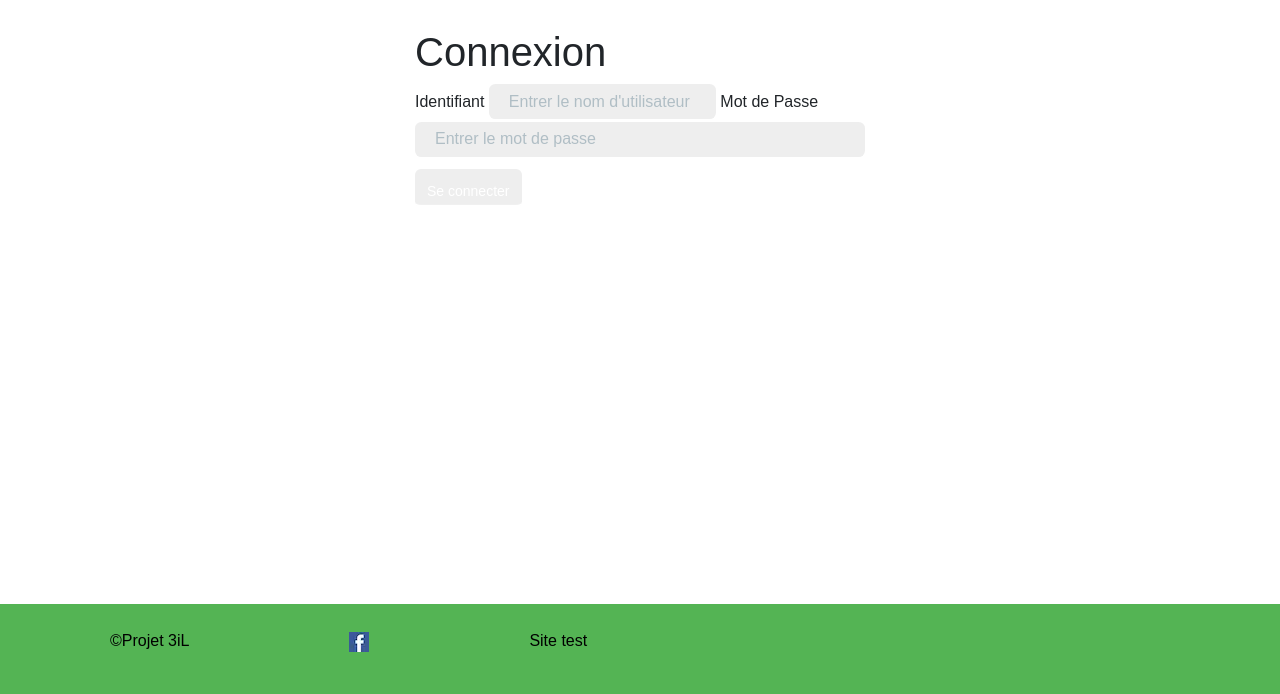
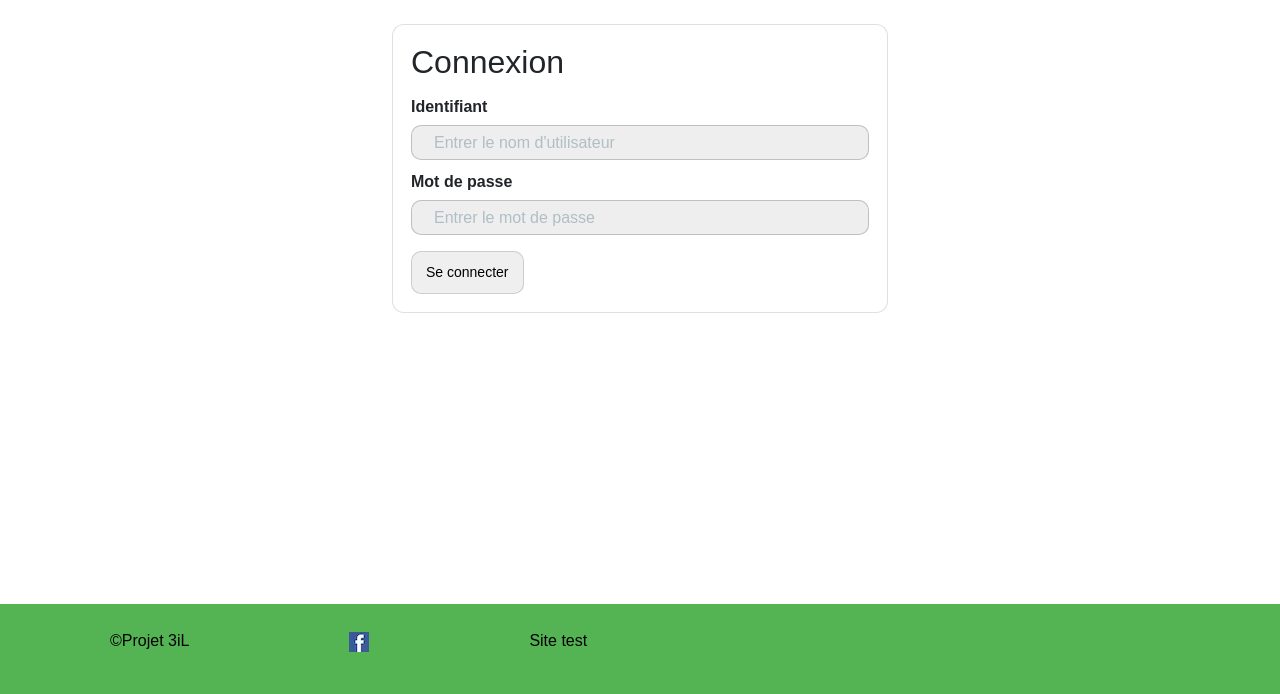
Before and after one commit to CepheusArcko-1/EcoConcept, a PHP site: page /connexion.php in a window 1280 px wide. Shown: the part 106-800 px from the top of the page. Run offline with PHP 8.4, Linux system fonts and the light colour scheme.

Commit message:
connexion

```diff
--- a/site/connexion.php
+++ b/site/connexion.php
@@ -46,39 +46,96 @@ session_start();
 <!--*************** END MENU ***************-->
 	</section>
 
-	<main class="container" style="max-width:480px;margin:18px auto;">
-		<form action="controleur/traitementFormConnexion.php" method="POST" id="login">
-			<h1>Connexion</h1>
-			<span class="err">
+<main class="container" style="max-width:520px;margin:24px auto; padding:0 12px;">
+
+	<div style="
+		border:1px solid rgba(0,0,0,.12);
+		border-radius:12px;
+		padding:18px;
+		background:#fff;
+	">
+		<h1 style="font-size:2rem; line-height:1.2; margin:0 0 14px 0;">Connexion</h1>
+
+		<span class="err" role="status" aria-live="polite" style="display:block; margin-bottom:12px;">
 			<?php
 				if (isset($_SESSION['errCnx'])) {
-						echo $_SESSION['errCnx'];
+					echo htmlspecialchars($_SESSION['errCnx'], ENT_QUOTES | ENT_SUBSTITUTE, 'UTF-8');
 					$_SESSION['errCnx'] = "";
 				}
 
 				if (isset($_SESSION['creationOk'])) {
-						echo $_SESSION['creationOk'];
+					echo htmlspecialchars($_SESSION['creationOk'], ENT_QUOTES | ENT_SUBSTITUTE, 'UTF-8');
 					$_SESSION['creationOk'] = "";
 				}
 
 				if (isset($_SESSION['creationNok'])) {
-						echo $_SESSION['creationNok'];
+					echo htmlspecialchars($_SESSION['creationNok'], ENT_QUOTES | ENT_SUBSTITUTE, 'UTF-8');
 					$_SESSION['creationNok'] = "";
 				}
 			?>
 		</span>
-			<div class="input-field">
-				<label for="idUtil">Identifiant</label>
-				<input type="text" placeholder="Entrer le nom d'utilisateur" name="idUtil" id="idUtil" required autocomplete="username">
 
-				<label for="mdpUtil">Mot de Passe</label>
-				<input type="password" placeholder="Entrer le mot de passe" name="mdpUtil" id="mdpUtil" required autocomplete="current-password">
+		<form action="controleur/traitementFormConnexion.php" method="POST" id="login" style="margin:0;">
 
-				<div style="margin-top:12px;">
-					<input type="submit" value="Se connecter" class="button">
+			<div style="display:grid; gap:10px;">
+				<div>
+					<label for="idUtil" style="display:block; font-weight:600; margin-bottom:6px;">Identifiant</label>
+					<input
+						type="text"
+						placeholder="Entrer le nom d'utilisateur"
+						name="idUtil"
+						id="idUtil"
+						required
+						autocomplete="username"
+						maxlength="120"
+						style="
+							width:100%;
+							padding:10px 12px;
+							border:1px solid rgba(0,0,0,.2);
+							border-radius:10px;
+							outline:none;
+						"
+					>
 				</div>
+
+				<div>
+					<label for="mdpUtil" style="display:block; font-weight:600; margin-bottom:6px;">Mot de passe</label>
+					<input
+						type="password"
+						placeholder="Entrer le mot de passe"
+						name="mdpUtil"
+						id="mdpUtil"
+						required
+						autocomplete="current-password"
+						maxlength="120"
+						style="
+							width:100%;
+							padding:10px 12px;
+							border:1px solid rgba(0,0,0,.2);
+							border-radius:10px;
+							outline:none;
+						"
+					>
 				</div>
+
+				<div style="display:flex; align-items:center; justify-content:space-between; gap:10px; margin-top:6px;">
+					<button
+						type="submit"
+						class="button"
+						style="
+							padding:10px 14px;
+							border-radius:10px;
+							border:1px solid rgba(0,0,0,.15);
+							cursor:pointer;
+						"
+					>
+						Se connecter
+					</button>
+			</div>
+
 		</form>
+	</div>
+
 </main>
 
 <!--*************** PIED DE PAGE ***************-->
--- a/site/style.css
+++ b/site/style.css
@@ -167,7 +167,7 @@ textarea::placeholder{
     border-style: solid;
     border-width: 0px 0px 3px;
     box-shadow: 0 -1px 0 rgba(255, 255, 255, 0.1) inset;
-    color: #FFFFFF;
+    color: black;
     border-radius: 6px;
     cursor: pointer;
     display: inline-block;
```
Lines whose indentation alone changed are shown as unchanged.
